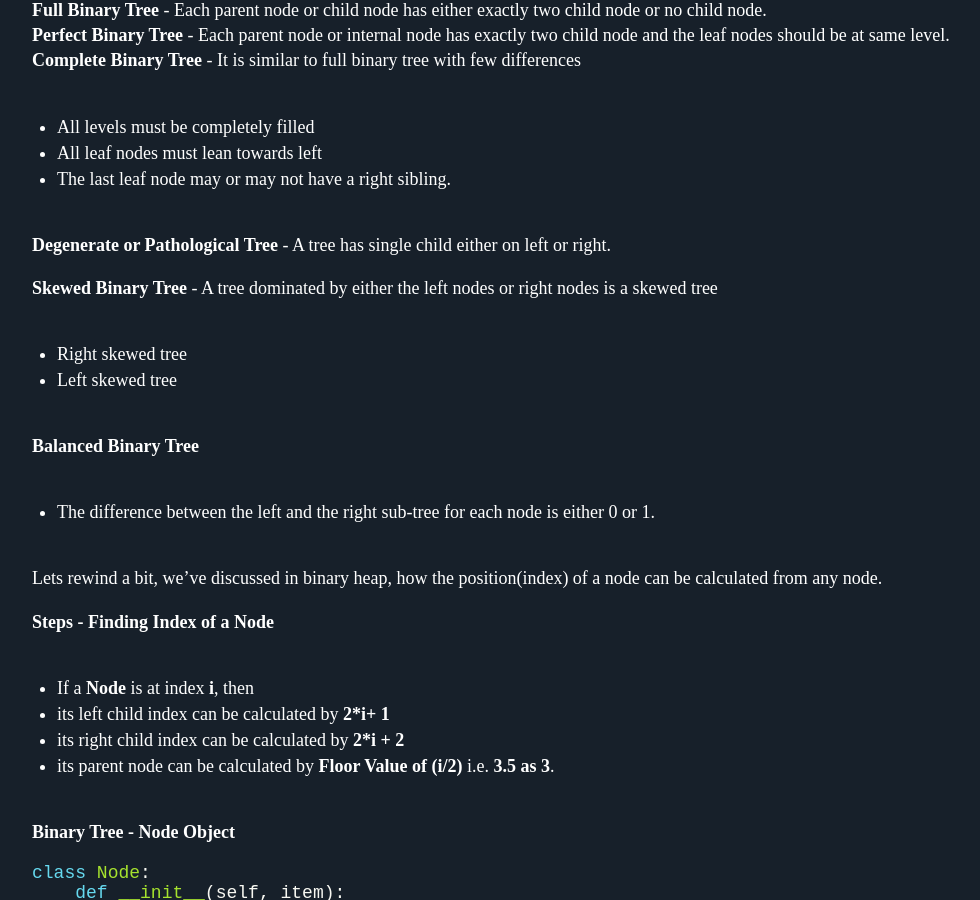
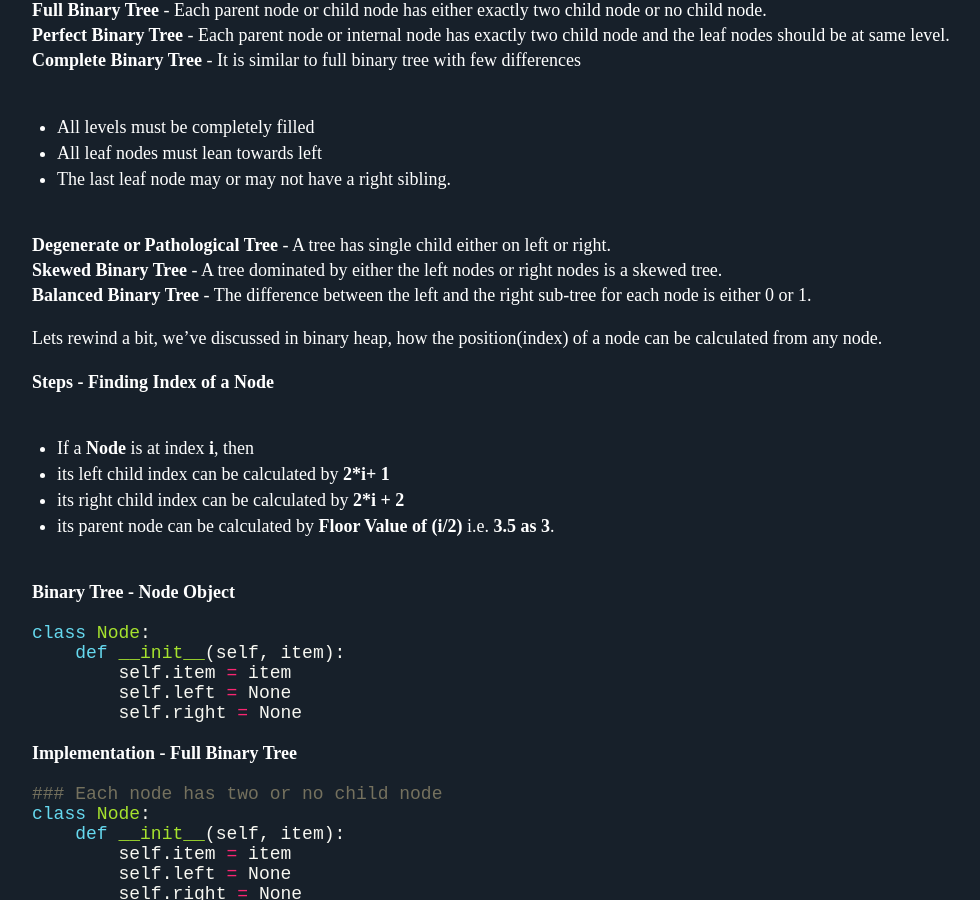
Before and after one commit to Mayurji/mayurji.github.io, a Jekyll site: the page built from _data-structure-algorithms/2021-01-31-DSA_7.md, in a window 1280 px wide and 900 px high, scrolled down 1661 px. Shown: the whole window, without its empty margins (32-1012 px from the left). Built offline with Jekyll 4.4.1, drawn with Linux system fonts in a browser that asks for light colours; nearby versions of some CDN libraries; comment, search, counter and statistics services are not loaded.

Commit message:
Update 2021-01-31-DSA_7.md

```diff
--- a/_data-structure-algorithms/2021-01-31-DSA_7.md
+++ b/_data-structure-algorithms/2021-01-31-DSA_7.md
@@ -27,14 +27,9 @@ In this blog post, we'll discuss and implement **Binary Tree** and its variants
    - All leaf nodes must lean towards left
    - The last leaf node may or may not have a right sibling.
 
-**Degenerate or Pathological Tree** - A tree has single child either on left or right.
-
-**Skewed Binary Tree** - A tree dominated by either the left nodes or right nodes is a skewed tree
-  - Right skewed tree
-  - Left skewed tree
-
-**Balanced Binary Tree**
-  - The difference between the left and the right sub-tree for each node is either 0 or 1.
+**Degenerate or Pathological Tree** - A tree has single child either on left or right. \
+**Skewed Binary Tree** - A tree dominated by either the left nodes or right nodes is a skewed tree. \
+**Balanced Binary Tree** - The difference between the left and the right sub-tree for each node is either 0 or 1.
 
  Lets rewind a bit, we've discussed in binary heap, how the position(index) of a node can be calculated from any node.
 
```
